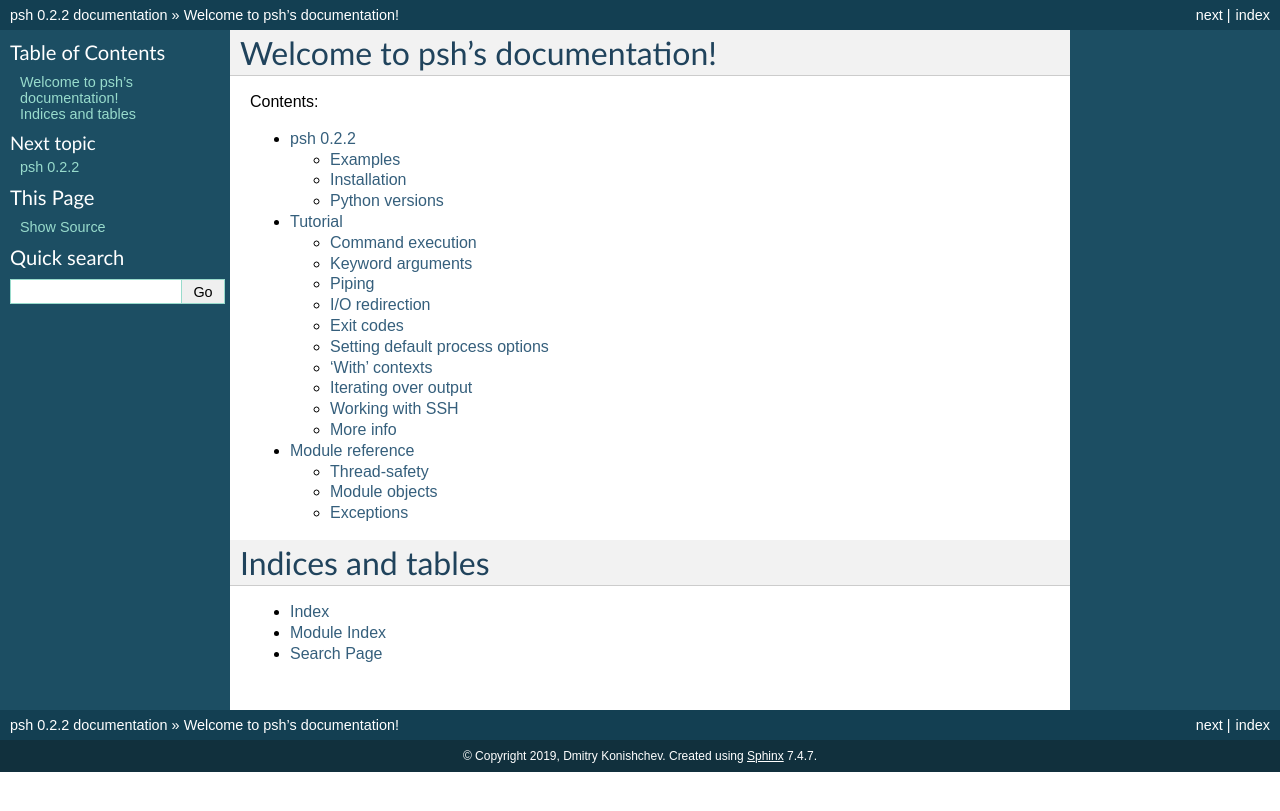
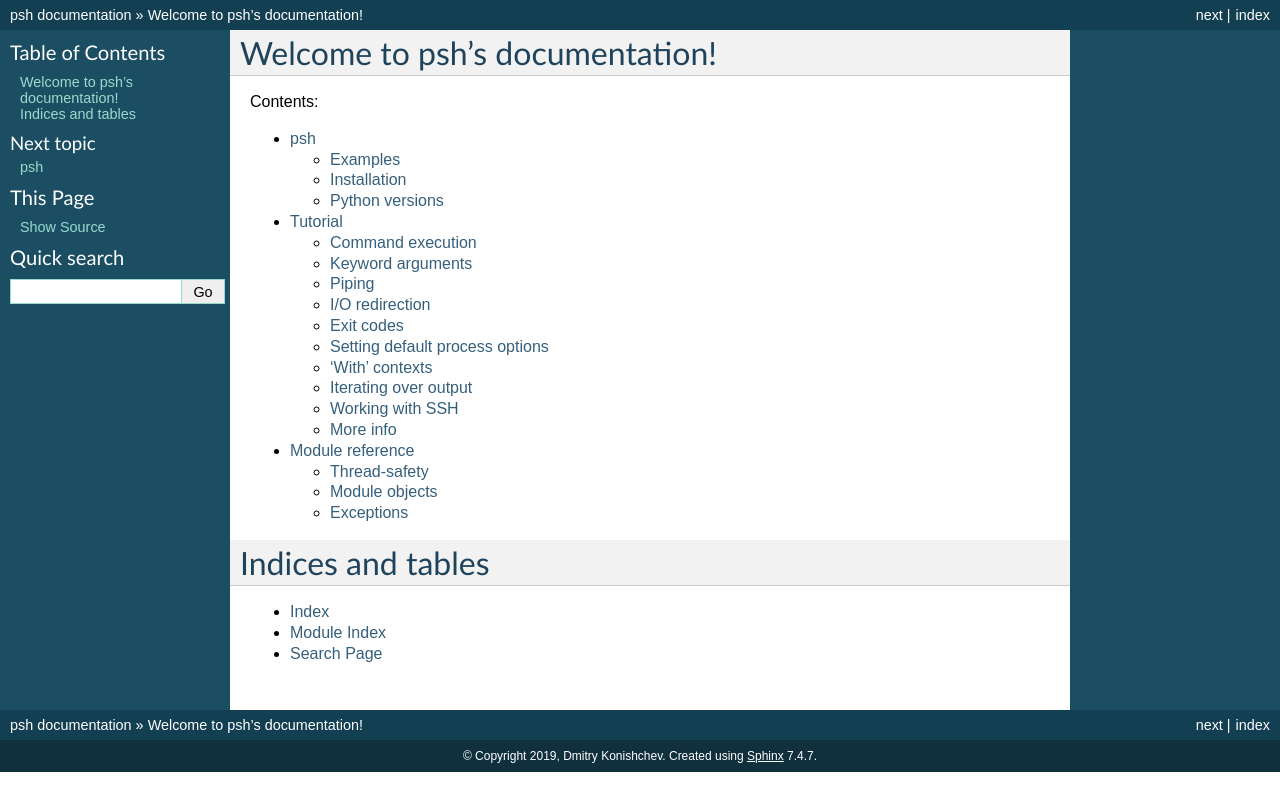
Before and after one commit to KonishchevDmitry/psh, a Sphinx documentation site: the page built from doc/index.rst, in a window 1280 px wide. Shown: the top 811 px of the page. Built offline with Sphinx 7.4.7, drawn with Linux system fonts in a browser that asks for light colours.

```diff
--- a/doc/conf.py
+++ b/doc/conf.py
@@ -49,9 +49,9 @@
 # built documents.
 #
 # The short X.Y version.
-version = '0.2.2'
+version = u''
 # The full version, including alpha/beta/rc tags.
-release = '0.2.2'
+release = version
 
 # The language for content autogenerated by Sphinx. Refer to documentation
 # for a list of supported languages.
```
Also changed, not shown: 1 other file.
